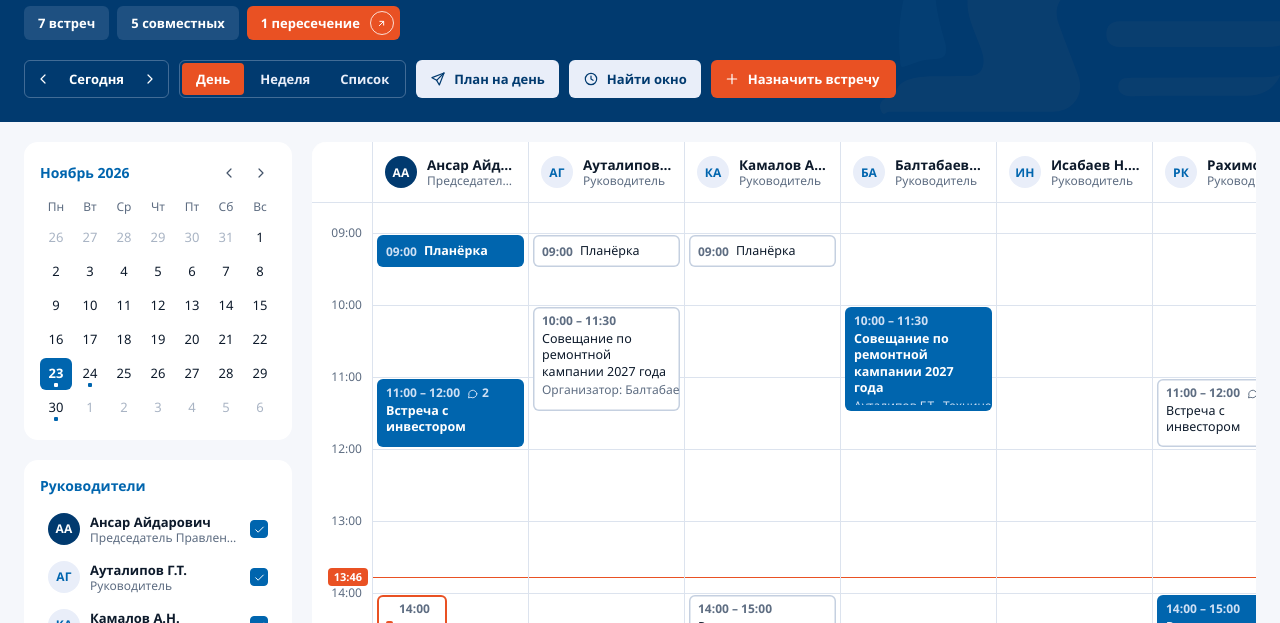
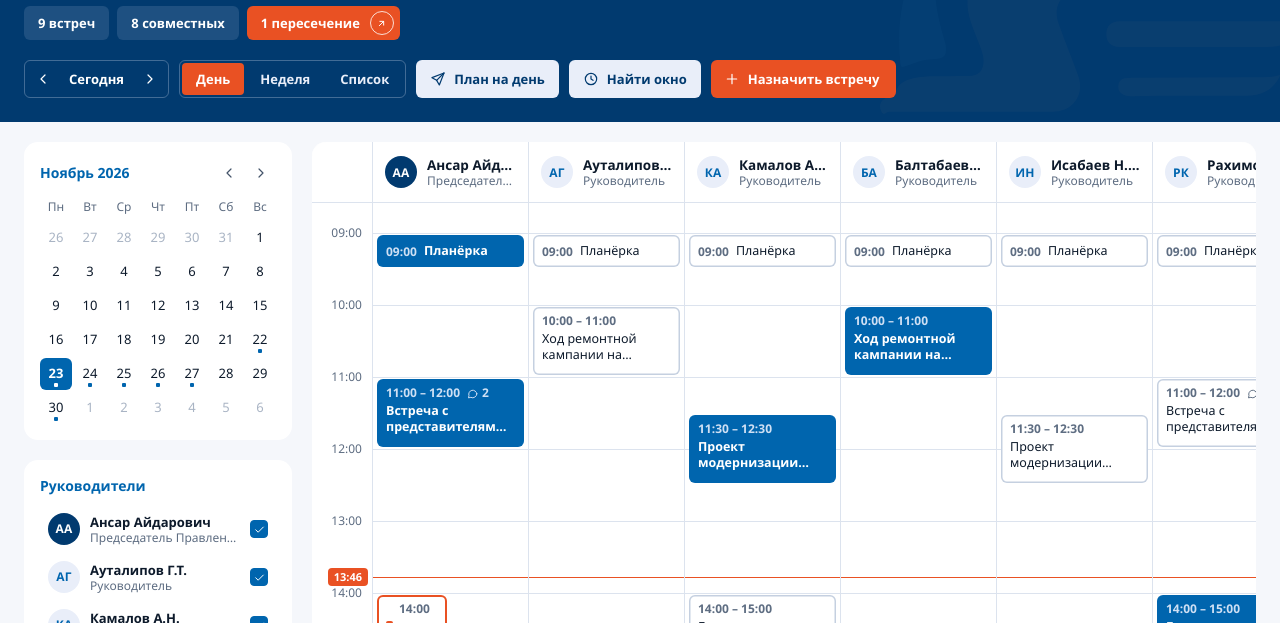
Before and after one commit to MeGalym/grafik-rukovodstva, a plain HTML site: page index.html in a window 1280 px wide. Shown: the part 177-800 px from the top of the page. Drawn offline with Linux system fonts and the light colour scheme.

Commit message:
Демо: больше правдоподобных встреч
Co-Authored-By: Claude Opus 5.5 <noreply@anthropic.com>

```diff
--- a/index.html
+++ b/index.html
@@ -1121,24 +1121,40 @@ function demoSeed(){
    ["md1","Балтабаев А.К.","Руководитель"],["md3","Исабаев Н.Ш.","Руководитель"],["md2","Рахимов К.Б.","Руководитель"]]
     .forEach(([id,name,role],i) => data["people/"+id] = {name, role, order:i+1});
   const ev = (id, date, start, end, title, owner, people=[], extra={}) => data["events/"+id] = {title, date, start, end, owner, people, guests:"", place:"", note:"", kind:"Совещание", cc:0, ...extra};
-  ev("e1", t, "09:00","09:30","Планёрка","chair",["dep1","dep2"]);
-  ev("e2", t, "10:00","11:30","Совещание по ремонтной кампании 2027 года","md1",["dep1"],{guests:"Технические директора ДЗО", place:"ВКС"});
-  ev("e3", t, "11:00","12:00","Встреча с инвестором","chair",["md2"],{place:"Переговорная, 12 этаж", cc:2, kind:"Рабочая встреча"});
-  ev("e4", t, "14:00","15:00","Рассмотрение бюджета на 2027 год","md2",["chair","dep2"]);
-  ev("e5", t, "14:30","15:30","ВКС с Министерством энергетики","chair",[],{kind:"Звонок / ВКС"});
+  // сегодня
+  ev("e1", t, "09:00","09:30","Планёрка","chair",["dep1","dep2","md1","md2","md3"],{place:"Кабинет Председателя"});
+  ev("e2", t, "10:00","11:00","Ход ремонтной кампании на ЭГРЭС-1","md1",["dep1"],{guests:"Технический директор ЭГРЭС-1", place:"ВКС", kind:"Звонок / ВКС"});
+  ev("e3", t, "11:00","12:00","Встреча с представителями ЕБРР","chair",["md2"],{place:"Переговорная, 12 этаж", guests:"ЕБРР, офис в Астане", kind:"Рабочая встреча", cc:2});
+  ev("e4", t, "11:30","12:30","Проект модернизации Алматинской ТЭЦ-2","dep2",["md3"],{guests:"АлЭС, проектный офис"});
+  ev("e5", t, "14:00","15:00","Бюджет и инвестиционная программа на 2027 год","md2",["chair","dep2"],{note:"Свод по ДЗО к 13:00"});
+  ev("e6", t, "14:30","15:30","ВКС с Министерством энергетики","chair",[],{kind:"Звонок / ВКС", guests:"Вице-министр энергетики"});
+  ev("e7", t, "15:00","16:00","Цифровизация: предиктивная диагностика оборудования","md3",["dep1"],{guests:"ИТ-служба, подрядчик"});
+  ev("e8", t, "17:30","18:30","Подготовка к заседанию Совета директоров","chair",["dep1","md2"],{note:"Материалы у корпоративного секретаря"});
+  // завтра
+  ev("e9",  d(1), "09:00","09:30","Планёрка","chair",["dep1","dep2","md1","md2","md3"],{place:"Кабинет Председателя"});
+  ev("e10", d(1), "10:00","11:30","Комитет по рискам","dep2",["md2"]);
+  ev("e11", d(1), "10:30","11:30","Строительство Мойнакской ГАЭС: статус","dep1",["md1"],{guests:"Генеральный подрядчик", place:"ВКС", kind:"Звонок / ВКС"});
+  ev("e12", d(1), "12:00","13:00","Встреча с акимом Павлодарской области","chair",["md1"],{kind:"Рабочая встреча", place:"Акимат"});
+  ev("e13", d(1), "15:00","16:30","Тарифная заявка на 2027 год","md2",["dep2"],{guests:"Экономисты ДЗО"});
+  ev("e14", d(1), "16:00","17:00","Отчёт по ESG и декарбонизации","md3",["chair"],{note:"Подготовить презентацию"});
+  // послезавтра и дальше
+  ev("e15", d(2), "09:00","18:00","Выезд на Экибастузскую ГРЭС-2","md1",[],{place:"г. Экибастуз", kind:"Выезд"});
+  ev("e16", d(2), "11:00","12:00","Подписание соглашения по ВИЭ-проекту","chair",["dep2","md3"],{place:"Зал заседаний", guests:"Инвестор, юристы", kind:"Подписание", cc:1});
+  ev("e17", d(2), "14:00","15:00","Кадровый резерв ДЗО","dep1",["chair"]);
+  ev("e18", d(3), "10:00","12:00","Заседание Правления","chair",["dep1","dep2","md1","md2","md3"],{place:"Зал заседаний", kind:"Совещание"});
+  ev("e19", d(3), "15:00","16:00","Встреча с банками по рефинансированию","md2",[],{guests:"Народный банк, Банк ЦентрКредит", kind:"Рабочая встреча"});
+  ev("e20", d(4), "10:00","11:00","Итоги недели по аварийности","md1",["chair"],{place:"ВКС", kind:"Звонок / ВКС"});
+  ev("e21", d(-1), "11:00","12:00","Совещание по отопительному сезону","chair",["md1","dep1"]);
   [0,7,14,21].forEach((n,i) => ev("s"+i, d(n), "16:00","17:00","Аппаратное совещание","chair",["dep1","dep2","md1","md2","md3"],{series:"sdemo", rep:"каждую неделю", kind:"Аппаратное совещание"}));
-  ev("e6", t, "17:30","18:30","Выезд на подстанцию","md3",[],{place:"ПС 500 кВ", guests:"Подрядная организация", kind:"Выезд"});
-  ev("e7", d(1), "10:00","11:00","Комитет по рискам","dep2",["md2"]);
-  ev("e8", d(1), "11:30","12:30","Отчёт по цифровизации","md3",["chair"],{note:"Подготовить презентацию"});
-  ev("e9", d(1), "15:00","16:00","Встреча с подрядчиком","md1",[],{guests:"Генеральный подрядчик"});
-  data["events/e3/comments/c1"] = {text:"Презентацию для инвестора отправил на почту.", by:"demo-2", at:now};
-  data["events/e3/comments/c2"] = {text:"Принято, переговорную забронировали.", by:"demo-user", at:now};
-  data["absences/a1"] = {pid:"dep1", reason:"Отпуск", from:d(2), to:d(4), note:""};
-  data["absences/a2"] = {pid:"md3", reason:"Командировка", from:d(3), to:d(3), note:"Филиал"};
+  data["events/e3/comments/c1"] = {text:"Презентацию для ЕБРР отправил на почту.", by:"demo-2", at:now};
+  data["events/e3/comments/c2"] = {text:"Принято, переговорную забронировали, переводчик будет.", by:"demo-user", at:now};
+  data["events/e5/comments/c3"] = {text:"Свод по АлЭС придёт к 12:30, остальные ДЗО сдали.", by:"demo-2", at:now};
+  data["absences/a1"] = {pid:"dep2", reason:"Командировка", from:d(4), to:d(5), note:"г. Алматы, АлЭС"};
+  data["absences/a2"] = {pid:"md3", reason:"Отпуск", from:d(7), to:d(11), note:""};
   return data;
 }
 function demoStore(){
-  const KEY = "gr-demo-v2"; let data = null;
+  const KEY = "gr-demo-v3"; let data = null;
   try{ data = JSON.parse(localStorage.getItem(KEY) || "null"); }catch(e){}
   if (!data) data = demoSeed();
   const subs = new Set();
```
